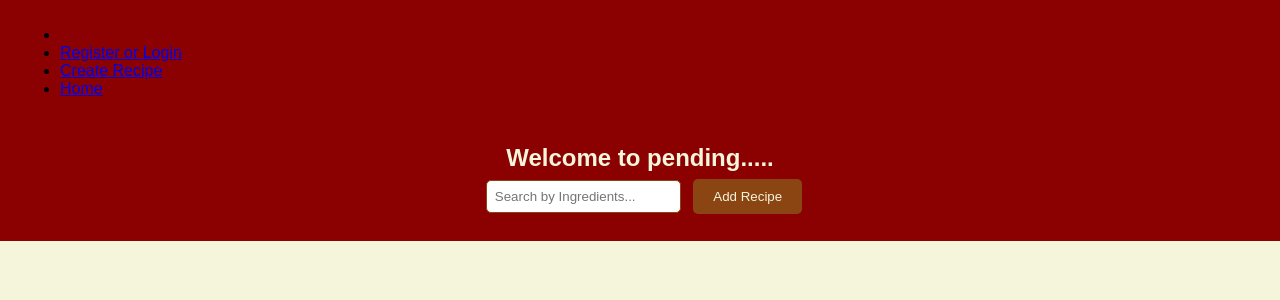
After one commit to AkibMahdi/CSE312_TeamProject-, a Flask app: page /recipe in a window 1280 px wide. The commit adds this page. Shown: the top 300 px of the page. Run offline with Flask 2, Linux system fonts and the light colour scheme; some libraries are stand-ins or nearby versions.

Commit message:
navbar make good

```diff
--- a/app.py
+++ b/app.py
@@ -49,7 +49,7 @@ def load_user(user_id):
         return None
     return User(username=u['username'], password_hash=u['password_hash'], auth_token_hash=u['auth_token_hash'], _id=u['_id'])
 
-@app.route('/', methods=['GET', 'POST'])
+@app.route('/usercreate', methods=['GET', 'POST'])
 def home():
     flash("page loaded")
 
@@ -111,7 +111,19 @@ def logout():
     logout_user()
     resp = make_response(redirect(url_for('home')))
     resp.set_cookie('auth_token', '', expires=0)
+
+
     return resp
+
+@app.route('/recipe')
+def recipepage():
+    return render_template("recipe.html")
+
+@app.route('/')
+#definging pages on website- represnt what were displaying
+def homepage():
+    #inline html- when we return to function
+    return render_template("landing.html")
 
 if __name__ == '__main__':
     app.run(debug=True)
--- /dev/null
+++ b/static/recipe.css
@@ -0,0 +1,141 @@
+body {
+    font-family: Arial, sans-serif;
+    background-color: #f5f5dc; /* Beige */
+    margin: 0;
+    padding: 0;
+}
+
+nav {
+    background-color: #8b0000; /* Dark Red */
+    padding: 10px 20px;
+}
+
+.navbar {
+    display: flex;
+    justify-content: space-between;
+    align-items: center;
+    padding: 10px 20px;
+    background-color: #8b0000; /* Dark Red */
+}
+
+.title {
+    color: #f5f5dc; /* Beige */
+    margin: 0;
+    margin-right: 10px; /* Add margin between the title and logo */
+}
+
+.logo-container {
+    display: flex;
+    align-items: center;
+}
+
+.logo {
+    width: 50px; /* Adjust the width as needed */
+    height: auto;
+}
+
+
+#loginBtn {
+    padding: 8px 16px;
+    background-color: #8b4513; /* Saddle Brown */
+    color: #f5f5dc; /* Beige */
+    border: none;
+    border-radius: 5px;
+    cursor: pointer;
+}
+
+#loginBtn:hover {
+    background-color: #a0522d; /* Sienna */
+}
+
+header {
+    background-color: #8b0000; /* Dark Red */
+    padding: 20px;
+    text-align: center;
+}
+
+header h2 {
+    color: #f5f5dc; /* Beige */
+    margin: 0;
+}
+
+input[type="text"] {
+    padding: 8px;
+    margin: 8px;
+    border: 1px solid #8b4513; /* Saddle Brown */
+    border-radius: 5px;
+}
+
+button {
+    padding: 10px 20px;
+    background-color: #8b4513; /* Saddle Brown */
+    color: #f5f5dc; /* Beige */
+    border: none;
+    border-radius: 5px;
+    cursor: pointer;
+}
+
+button:hover {
+    background-color: #a0522d; /* Sienna */
+}
+
+.modal {
+    display: none;
+    position: fixed;
+    z-index: 1;
+    left: 0;
+    top: 0;
+    width: 100%;
+    height: 100%;
+    overflow: auto;
+    background-color: rgba(0,0,0,0.4);
+}
+
+.modal-content {
+    background-color: #f5f5dc; /* Beige */
+    margin: 10% auto;
+    padding: 20px;
+    border: 1px solid #8b0000; /* Dark Red */
+    width: 80%;
+}
+
+.close {
+    color: #8b0000; /* Dark Red */
+    float: right;
+    font-size: 28px;
+    font-weight: bold;
+}
+
+.close:hover,
+.close:focus {
+    color: #a52a2a; /* Brown */
+    text-decoration: none;
+    cursor: pointer;
+}
+
+#recipesContainer {
+    display: grid;
+    grid-template-columns: repeat(auto-fit, minmax(300px, 1fr));
+    gap: 20px;
+    padding: 20px;
+}
+
+.recipe-card {
+    background-color: #8b4513; /* Saddle Brown */
+    color: #f5f5dc; /* Beige */
+    padding: 20px;
+    border-radius: 10px;
+}
+
+.recipe-card h2 {
+    margin-top: 0;
+    color: #f5f5dc; /* Beige */
+}
+
+.recipe-card h3 {
+    margin-top: 0;
+}
+
+.recipe-card p {
+    margin-top: 0;
+}
--- /dev/null
+++ b/static/recipe.js
@@ -0,0 +1,60 @@
+document.addEventListener('DOMContentLoaded', function() {
+    const addRecipeBtn = document.getElementById('addRecipeBtn');
+    const addRecipeModal = document.getElementById('addRecipeModal');
+    const closeBtn = document.querySelector('.close');
+    const recipeForm = document.getElementById('recipeForm');
+    const recipesContainer = document.getElementById('recipesContainer');
+    const ingredientFilter = document.getElementById('ingredientFilter');
+
+    addRecipeBtn.addEventListener('click', function() {
+        addRecipeModal.style.display = 'block';
+    });
+
+    closeBtn.addEventListener('click', function() {
+        addRecipeModal.style.display = 'none';
+    });
+
+    recipeForm.addEventListener('submit', function(event) {
+        event.preventDefault();
+        const recipeName = document.getElementById('recipeName').value;
+        const ingredients = document.getElementById('ingredients').value;
+        const instructions = document.getElementById('instructions').value;
+
+        const recipe = {
+            name: recipeName,
+            ingredients: ingredients,
+            instructions: instructions
+        };
+
+        displayRecipe(recipe);
+        addRecipeModal.style.display = 'none';
+        recipeForm.reset();
+    });
+
+    ingredientFilter.addEventListener('input', function() {
+        const filterValue = ingredientFilter.value.toLowerCase();
+        const recipes = document.querySelectorAll('.recipe-card');
+
+        recipes.forEach(function(recipe) {
+            const ingredients = recipe.querySelector('p.ingredients').textContent.toLowerCase();
+            if (ingredients.includes(filterValue)) {
+                recipe.style.display = 'block';
+            } else {
+                recipe.style.display = 'none';
+            }
+        });
+    });
+
+    function displayRecipe(recipe) {
+        const recipeCard = document.createElement('div');
+        recipeCard.classList.add('recipe-card');
+        recipeCard.innerHTML = `
+            <h2>${recipe.name}</h2>
+            <h3>Ingredients:</h3>
+            <p class="ingredients">${recipe.ingredients}</p>
+            <h3>Instructions:</h3>
+            <p>${recipe.instructions}</p>
+        `;
+        recipesContainer.appendChild(recipeCard);
+    }
+});
--- a/static/style.css
+++ b/static/style.css
@@ -0,0 +1,4 @@
+.logo {
+    width: 50px;
+    height: 50px;
+}
--- /dev/null
+++ b/templates/recipe.html
@@ -0,0 +1,47 @@
+<!DOCTYPE html>
+<html lang="en">
+<head>
+    <meta charset="UTF-8">
+    <meta name="viewport" content="width=device-width, initial-scale=1.0">
+    <title>Recipe Website</title>
+    <link rel="stylesheet" href="/static/recipe.css">
+</head>
+<body>
+    <nav>
+        <div id= "navbar">
+
+            <ul ><li>
+                <li><a href="/usercreate">Register or Login</a></li>
+                <li><a href="/recipe">Create Recipe</a></li>
+                <li><a id="home" href="/">Home</a></li>
+            </ul>
+        </div>
+    </nav>
+
+    <header>
+        <h2>Welcome to pending.....</h2>
+        <input type="text" id="ingredientFilter" placeholder="Search by Ingredients...">
+        <button id="addRecipeBtn">Add Recipe</button>
+    </header>
+
+    <div id="recipesContainer"></div>
+
+    <div id="addRecipeModal" class="modal">
+        <div class="modal-content">
+            <span class="close">&times;</span>
+            <h2>Add Recipe</h2>
+            <form id="recipeForm">
+                <label for="recipeName">Recipe Name:</label><br>
+                <input type="text" id="recipeName" name="recipeName" required><br>
+                <label for="ingredients">Ingredients:</label><br>
+                <textarea id="ingredients" name="ingredients" required></textarea><br>
+                <label for="instructions">Instructions:</label><br>
+                <textarea id="instructions" name="instructions" required></textarea><br>
+                <button type="submit">Submit</button>
+            </form>
+        </div>
+    </div>
+
+    <script src="/static/recipe.js"></script>
+</body>
+</html>
```
Also changed, not shown: templates/index.html (+10 -6 lines), templates/landing.html (added, +139 -0 lines), static/logo.jpg (added).
